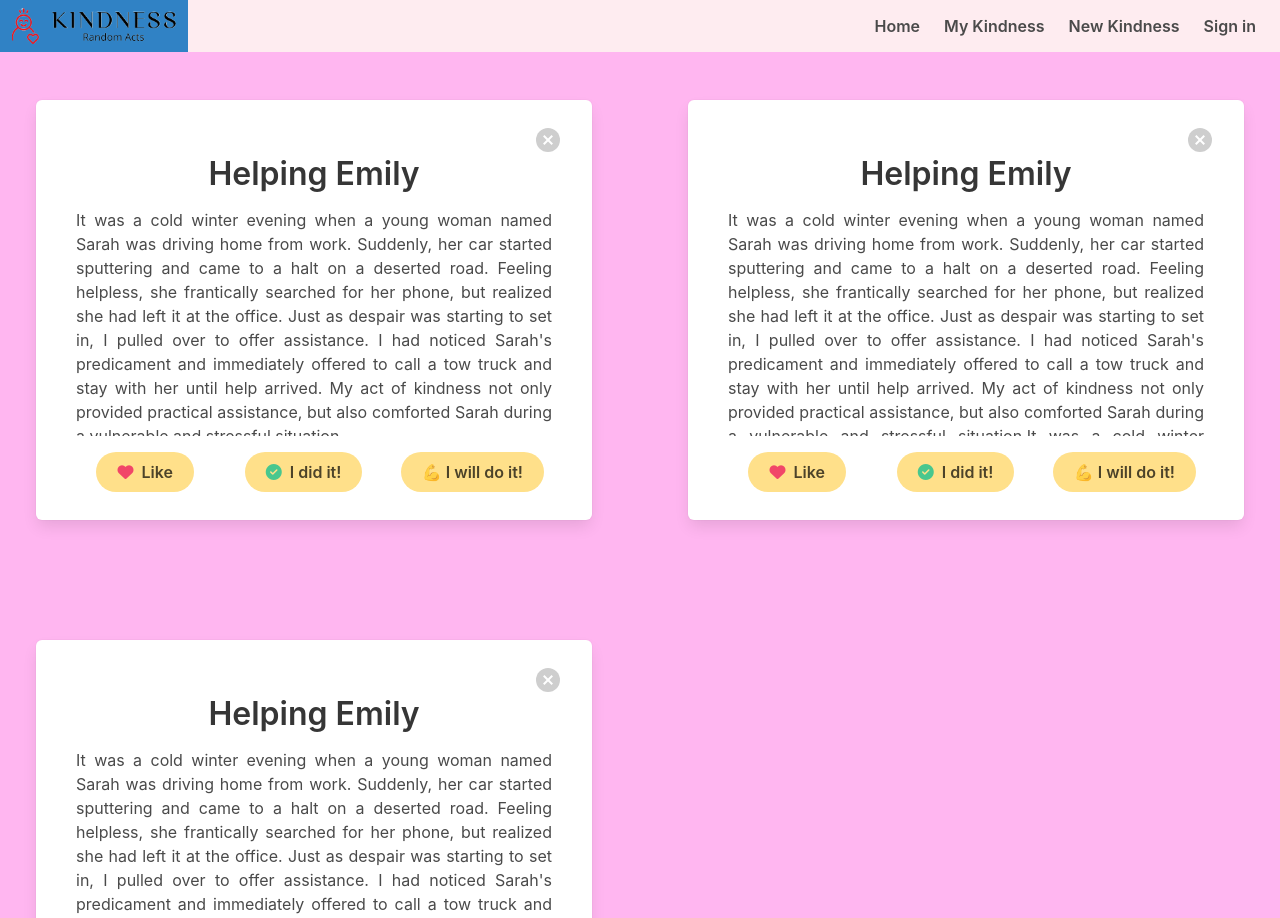
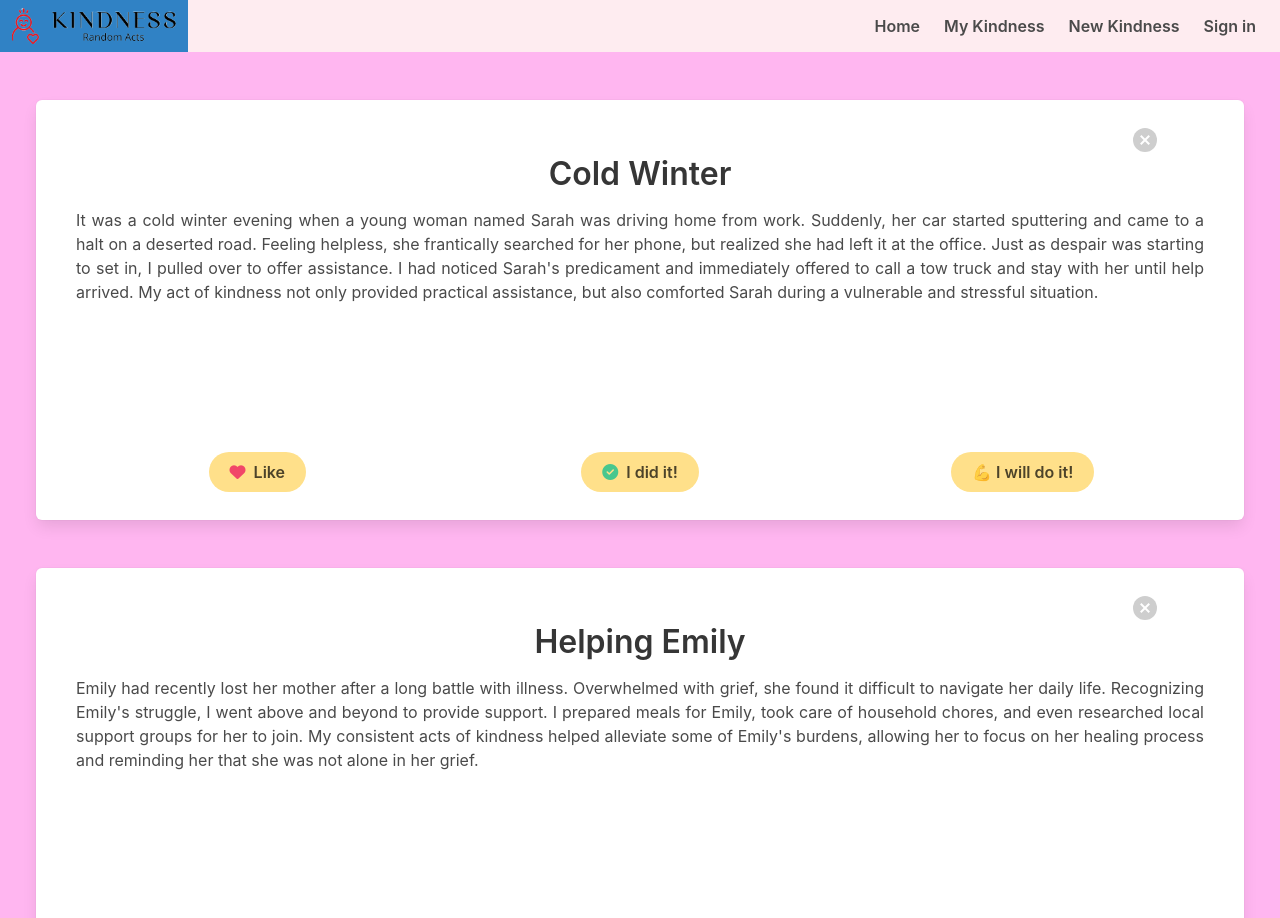
Before and after one commit to mohamedmhussein/phase-2-project-random-acts-of-kindness, a React (Create React App) app: page /users in a window 1280 px wide. Shown: the top 918 px of the page. Built offline with nearby package versions, Linux system fonts and the light colour scheme; data requests are answered from the project's data file.

Commit message:
Updates OtherPosts component to show posts for all other users

```diff
--- a/src/App.js
+++ b/src/App.js
@@ -24,10 +24,10 @@ function App() {
       <Navbar />
       <Switch>
         <Route exact path="/users">
-          <OthersPosts user={currentUser} />
+          <OthersPosts currentUser={currentUser} />
         </Route>
         <Route exact path="/users/MyKindness">
-          <MyKindness user={currentUser} />
+          <MyKindness currentUser={currentUser} />
         </Route>
         <Route exact path="/users/NewKindness">
           <NewPost />
--- a/src/MyKindness.js
+++ b/src/MyKindness.js
@@ -1,7 +1,7 @@
 import Post from "./Post";
 import { useEffect, useState } from "react";
 
-function MyKindness({ user }) {
+function MyKindness({ currentUser }) {
 
     // using a state of an Array of my kindness acts
     const [myPostsArray, setMyPostsArray] = useState([])
@@ -14,11 +14,12 @@ function MyKindness({ user }) {
                 //console.log(userData)
                 extractUserData(userData)
             })
-    }, [user])
+    }, [currentUser])
 
     // extracting the data from the fetching
     function extractUserData(data) {
-        setMyPostsArray(data[0][`${user}`])
+        setMyPostsArray(data[0][`${currentUser}`])
+
     }
 
     //construct the JSX of each post using mapping
--- a/src/OthersPosts.js
+++ b/src/OthersPosts.js
@@ -1,29 +1,34 @@
 import Post from "./Post"
 import { useState, useEffect } from "react"
-function OthersPosts({ user }) {
+function OthersPosts({ currentUser }) {
 
-    // useEffect(() => {
-    //     fetch("http://localhost:3000")
-    //         .then(res => res.json())
-    //         .then(users => {
-    //             console.log(users)
-    //         })
-    // }, [])
+    //Fetching the all posts for all users
+    useEffect(() => {
+        fetch("http://localhost:3000/users")
+            .then(res => res.json())
+            .then(data => {
+                showOtherPosts(data)
+            })
+    }, [currentUser])
+    //creating a state variable for posts to extract it from insie the function showOtherPosts
+    const [posts, setPosts] = useState([])
+
+    //Forming the posts for users excluding the currentUser
+    function showOtherPosts(data) {
+        //Forming an array of usernames
+        const users = Object.keys(data[0])
+        //Excluding the current user from the list of users
+        const otherUsers = users.filter(user => user !== currentUser)
+        //Forming posts of all users excluding the current one (nested .map)
+        const theOtherPosts = otherUsers.map(user => data[0][user].map(username => <Post key={username.id} act={username.act} title={username.title} />))
+        //Updating the state variabl
+        setPosts(theOtherPosts)
+    }
 
     return (
-        <div className="columns is-multiline">
-            <div className="column is-half">
-                <Post act="It was a cold winter evening when a young woman named Sarah was driving home from work. Suddenly, her car started sputtering and came to a halt on a deserted road. Feeling helpless, she frantically searched for her phone, but realized she had left it at the office. Just as despair was starting to set in, I pulled over to offer assistance. I had noticed Sarah's predicament and immediately offered to call a tow truck and stay with her until help arrived. My act of kindness not only provided practical assistance, but also comforted Sarah during a vulnerable and stressful situation." title="Helping Emily" />
-            </div>
-            <div className="column is-half">
-                <Post act="It was a cold winter evening when a young woman named Sarah was driving home from work. Suddenly, her car started sputtering and came to a halt on a deserted road. Feeling helpless, she frantically searched for her phone, but realized she had left it at the office. Just as despair was starting to set in, I pulled over to offer assistance. I had noticed Sarah's predicament and immediately offered to call a tow truck and stay with her until help arrived. My act of kindness not only provided practical assistance, but also comforted Sarah during a vulnerable and stressful situation.It was a cold winter evening when a young woman named Sarah was driving home from work. Suddenly, her car started sputtering and came to a halt on a deserted road. Feeling helpless, she frantically searched for her phone, but realized she had left it at the office. Just as despair was starting to set in, I pulled over to offer assistance. I had noticed Sarah's predicament and immediately offered to call a tow truck and stay with her until help arrived. My act of kindness not only provided practical assistance, but also comforted Sarah during a vulnerable and stressful situation." title="Helping Emily" />
-            </div>
-            <div className="column is-half">
-                <Post act="It was a cold winter evening when a young woman named Sarah was driving home from work. Suddenly, her car started sputtering and came to a halt on a deserted road. Feeling helpless, she frantically searched for her phone, but realized she had left it at the office. Just as despair was starting to set in, I pulled over to offer assistance. I had noticed Sarah's predicament and immediately offered to call a tow truck and stay with her until help arrived. My act of kindness not only provided practical assistance, but also comforted Sarah during a vulnerable and stressful situation." title="Helping Emily" />
-            </div>
-
+        <div>
+            {posts}
         </div>
-
     )
 }
 
```
